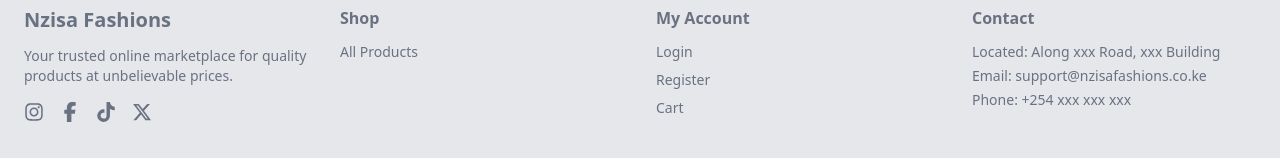
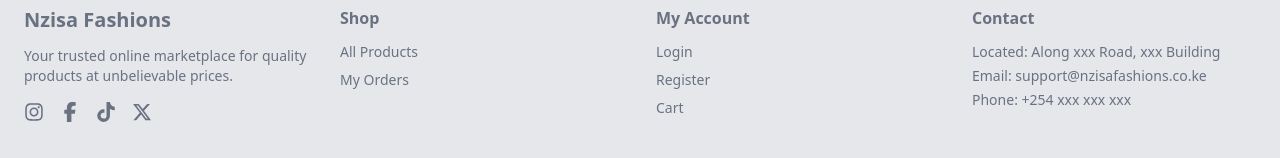
Before and after one commit to Mwaisaka/e-shop-with-typescript-and-python, a React (Vite) app in the folder ds_client/: page / in a window 1280 px wide. Shown: the part 794-952 px from the top of the page. Built offline with nearby package versions, Linux system fonts and the light colour scheme; no server answers.

Commit message:
Add : Added my orders link at the footer

```diff
--- a/ds_client/src/api/axios.ts
+++ b/ds_client/src/api/axios.ts
@@ -1,8 +1,8 @@
 import axios from "axios";
 
 const api = axios.create({
-    baseURL: "http://localhost:8000/api",
-    // baseURL: "https://nzisa-fashions-backend.onrender.com/api",
+    // baseURL: "http://localhost:8000/api",
+    baseURL: "https://nzisa-fashions-backend.onrender.com/api",
     withCredentials: true,
 });
 
--- a/ds_client/src/components/layout/Footer.tsx
+++ b/ds_client/src/components/layout/Footer.tsx
@@ -54,7 +54,7 @@ export default function Footer() {
                     <ul className="space-y-2 text-sm">
                         <li><Link to="/#products-section" className="hover:text-white">All Products</Link></li>
                         {/* <li><Link to="/categories" className="hover:text-white">Categories</Link></li> */}
-                        {/* <li><Link to="/my-orders/" className="hover:text-white">My Orders</Link></li> */}
+                        <li><Link to="/my-orders/" className="hover:text-white">My Orders</Link></li>
                     </ul>
                 </div>
 
--- a/ds_client/src/pages/Login.tsx
+++ b/ds_client/src/pages/Login.tsx
@@ -37,6 +37,7 @@ export default function Login() {
     };
 
     return (
+        <div>
             <div className="min-h-screen flex items-top justify-center bg-gray-50 dark:bg-gray-900 px-4">
                 <div className="w-full max-w-md bg-white dark:bg-gray-800 shadow-lg rounded-xl p-8">
                     <h2 className="text-xl font-bold text-center text-gray-800 dark:text-white mb-2">Welcome to Nzisa Fashions</h2>
@@ -103,5 +104,7 @@ export default function Login() {
                     </p>
                 </div>
             </div>
+        </div>
+
     );
 }
```
Lines whose indentation alone changed are shown as unchanged.
